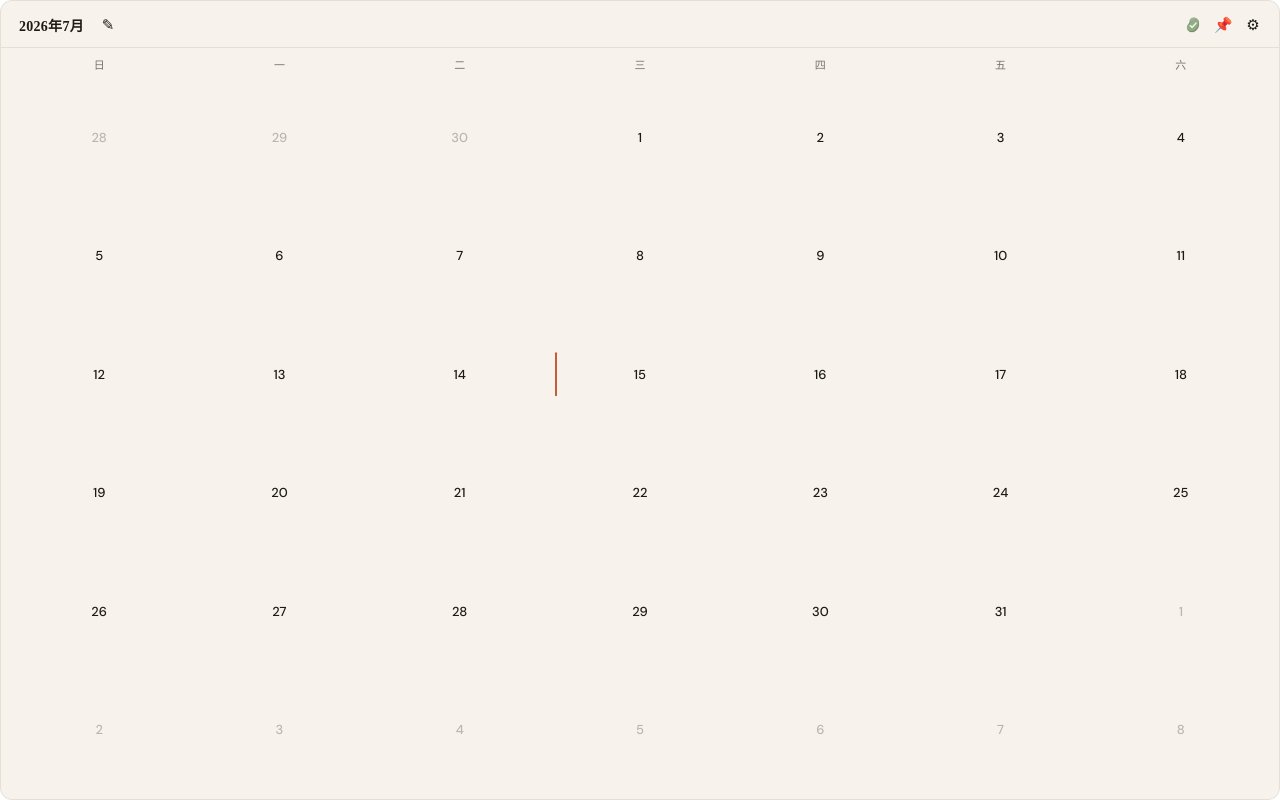
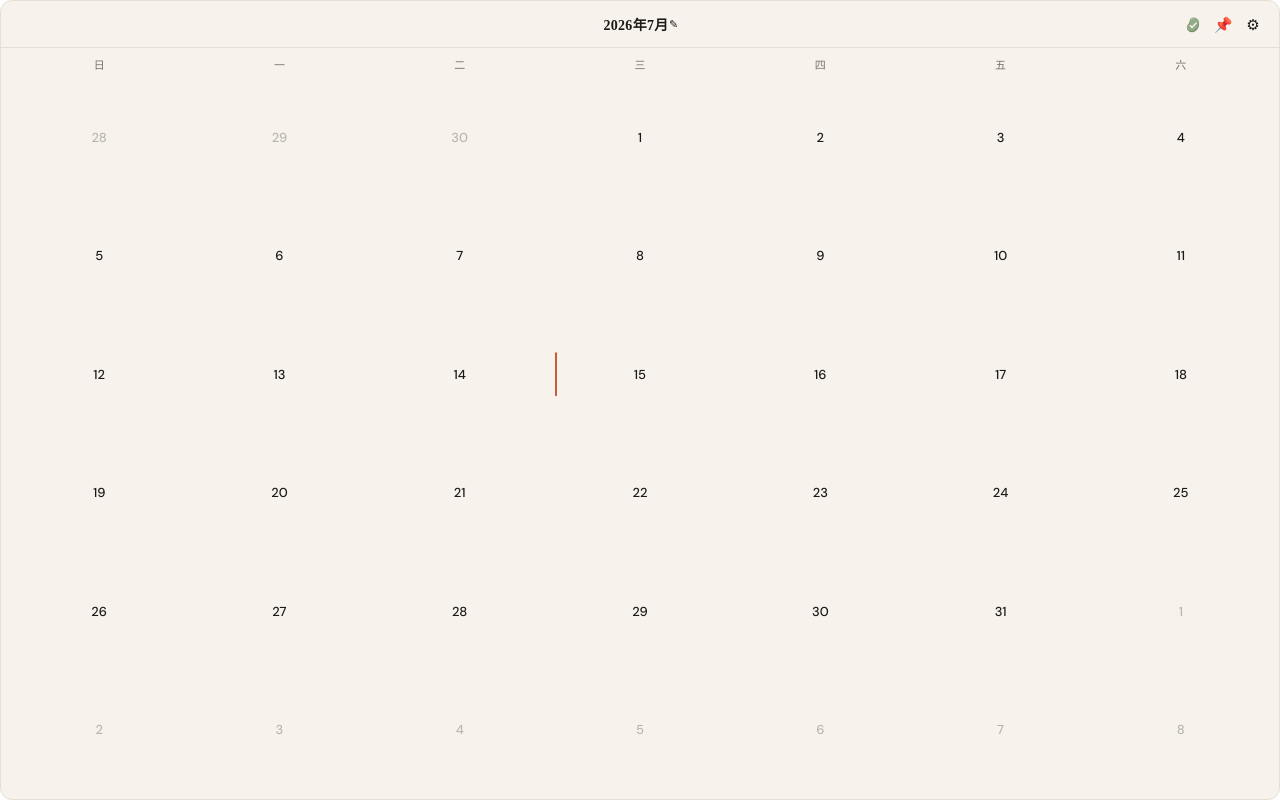
Before and after one commit to Grinfly/desktop-calendar-widget, a React (Vite) app: page / in a window 1280 px wide. Built offline with nearby package versions, Linux system fonts and the light colour scheme.

Commit message:
fix: 缩小总结图标并将月份标题居中
笔图标贴紧月份文字，月份与总结入口作为一组放在标题栏水平居中。

```diff
--- a/src/components/TitleBar.tsx
+++ b/src/components/TitleBar.tsx
@@ -61,11 +61,17 @@ export function TitleBar({
   return (
     <header className="title-bar">
       {showMonthNav ? (
+        <>
           <div
             className="title-bar-left"
             onDoubleClick={(event) => event.stopPropagation()}
           >
             {backButton}
+          </div>
+          <div
+            className="title-bar-center"
+            onDoubleClick={(event) => event.stopPropagation()}
+          >
             <Tooltip content="选择年月">
               <button
                 type="button"
@@ -83,6 +89,7 @@ export function TitleBar({
               />
             ) : null}
           </div>
+        </>
       ) : isTaskView ? (
         <div
           className="title-bar-left"
--- a/src/styles/global.css
+++ b/src/styles/global.css
@@ -210,6 +210,17 @@ button {
   overflow: hidden;
 }
 
+.title-bar-center {
+  position: absolute;
+  left: 50%;
+  top: 50%;
+  transform: translate(-50%, -50%);
+  display: flex;
+  align-items: center;
+  z-index: 1;
+  max-width: calc(100% - 108px);
+}
+
 .title-bar-drag-area {
   flex: 1;
   min-width: 12px;
@@ -277,6 +288,11 @@ button {
   transition: background 0.15s ease;
 }
 
+.title-bar-left .title-bar-picker,
+.title-bar-center .title-bar-picker {
+  padding-right: 0;
+}
+
 .title-bar-picker:hover {
   background: rgba(196, 92, 62, 0.1);
   color: var(--accent);
@@ -339,8 +355,7 @@ button {
 
 .pin-button,
 .settings-button,
-.today-month-button,
-.month-summary-button {
+.today-month-button {
   width: 28px;
   height: 28px;
   min-width: 28px;
@@ -355,6 +370,30 @@ button {
   background: transparent;
   border: none;
   box-shadow: none;
+}
+
+.month-summary-button {
+  width: 18px;
+  height: 18px;
+  min-width: 18px;
+  min-height: 18px;
+  margin-left: -4px;
+  border-radius: 4px;
+  display: inline-flex;
+  align-items: center;
+  justify-content: center;
+  flex-shrink: 0;
+  padding: 0;
+  line-height: 0;
+  background: transparent;
+  border: none;
+  box-shadow: none;
+}
+
+.month-summary-button .title-action-icon {
+  width: 12px;
+  height: 12px;
+  font-size: 11px;
 }
 
 .title-action-icon {
```
Lines whose indentation alone changed are shown as unchanged.
